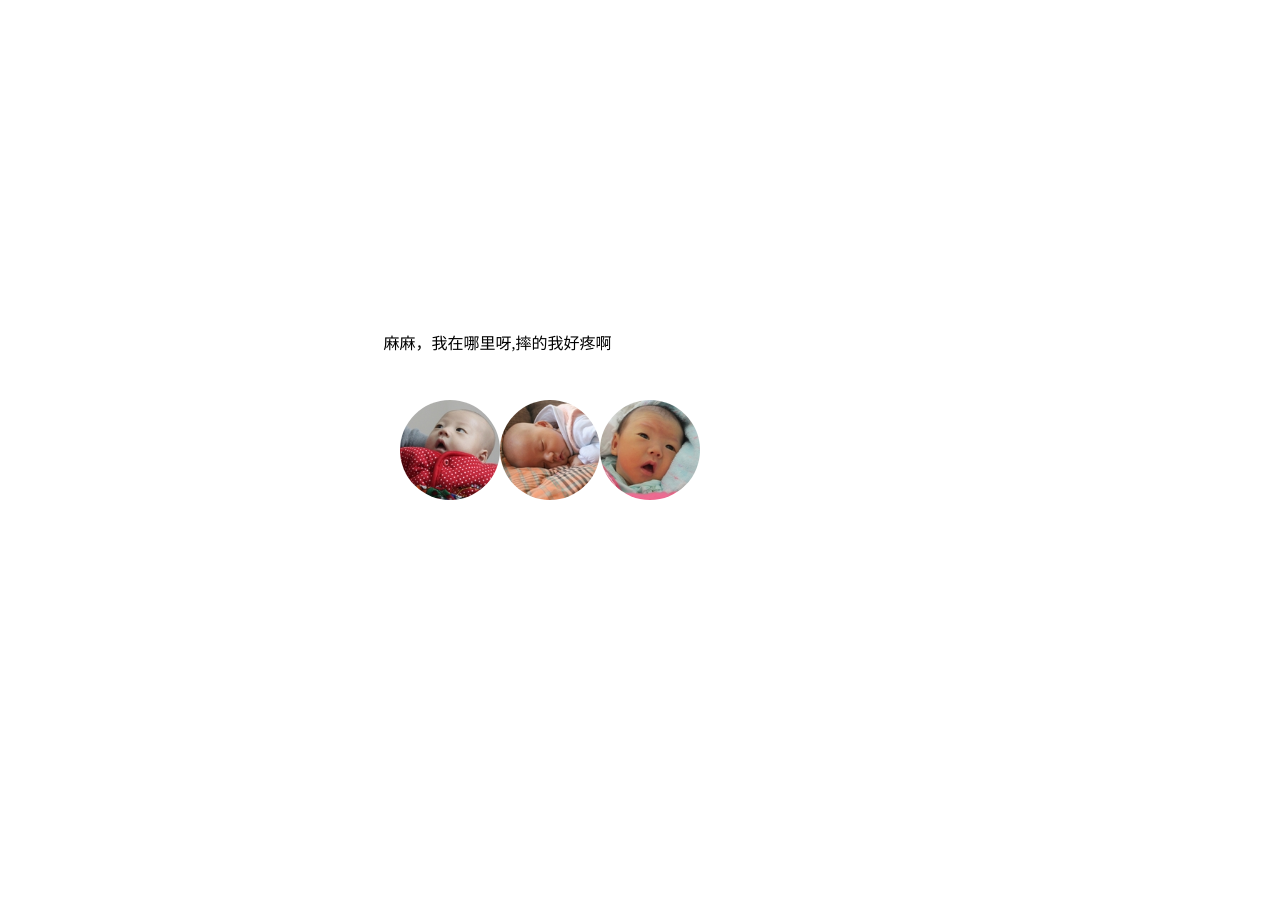
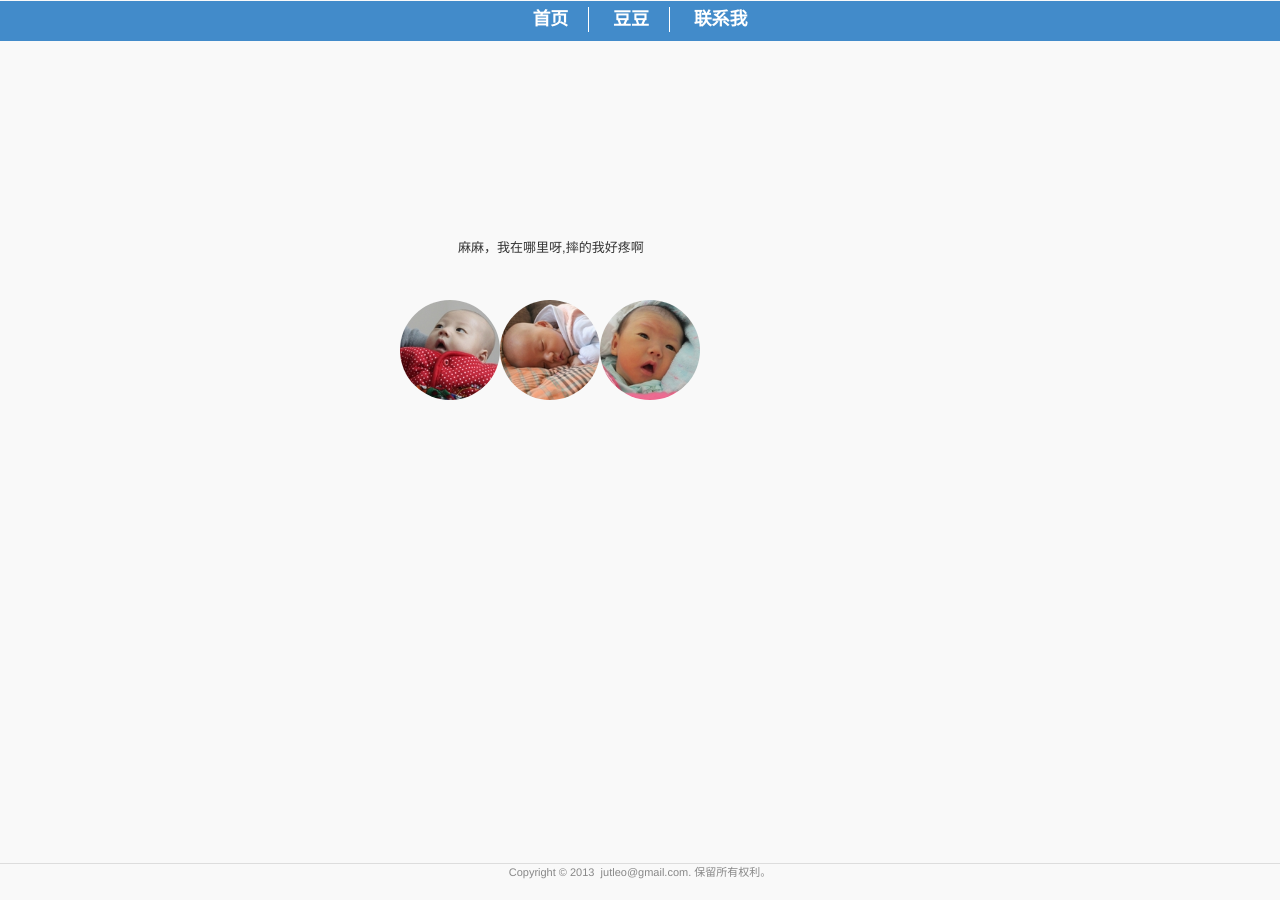
Before and after one commit to jutleo/jutleo.github.com, a Jekyll site: the page andy.html, which Jekyll copies as it is, in a window 1280 px wide. Built offline with Jekyll 4.4.1, drawn with Linux system fonts in a browser that asks for light colours; nearby versions of some CDN libraries; library files that are not in the unit come from our copies; Markdown is read by kramdown in place of the engine named in the settings.

Commit message:
加入版权

```diff
--- a/andy.html
+++ b/andy.html
@@ -4,33 +4,46 @@
  	<meta http-equiv="Content-type" content="text/html; charset=utf-8">
  	<title>Title</title>
  	<style type="text/css">
- 	.andy {position: absolute; top: 20px; left: 20px; width: 100px; height: 100px; background-color:red; border-radius: 50px; }
+ 	.andy {position: absolute; top: 50px; left: 20px; width: 100px; height: 100px; border-radius: 50px; }
  	.andyMsg{position: absolute;}
  	.andyMsg{display: none;}
  	</style>
+ 	<link rel="stylesheet" href="/static/css/leo.css">
  	<script type="text/javascript" src="/static/js/jquery-1.8.3.min.js"></script>
  	<script type="text/javascript" src="/static/js/jquery.easing.1.3.js"></script>
 
  </head>
  <body>
-
+ 	<div class="leo-head">
+		<ul class="leo-nav">
+		  <li><a href="/" class="leo-nav-item">首页</a></li>
+		  <li><a href="/andy.html" class="leo-nav-item">豆豆</a></li>
+		  <li><a class="leo-nav-item last" href="/contant.html">联系我</a></li>
+		</ul>
+	</div>
  	<img class="andy" id="andy_03" src="/static/img/andy_03.jpg"/>
  	<img class="andy" id="andy_02" src="/static/img/andy_02.jpg"/>
  	<img class="andy" id="andy_01" src="/static/img/andy_01.jpg"/>
  	<span id="andyMsg" class="andyMsg">麻麻，我在哪里呀,摔的我好疼啊</span>
 
+ 	<div class="leo-foot">
+        <p>
+         Copyright &copy; 2013 &nbsp;jutleo@gmail.com. 保留所有权利。
+      </p>
+      </div>
+
  	<script type="text/javascript">
  			$("#andy_01").animate({left: [600, 'swing'],
-    			top: [400, 'easeOutBounce']}, 2000);
+    			top: [300, 'easeOutBounce']}, 2000);
  			setTimeout(function(){
  				$("#andy_02").animate({left: [500, 'swing'],
-    				top: [400, 'easeOutBounce']}, 2000);
+    				top: [300, 'easeOutBounce']}, 2000);
  				setTimeout(function(){
  					$("#andy_03").animate({left: [400, 'swing'],
-    				top: [400, 'easeOutBounce']}, 2000);
+    				top: [300, 'easeOutBounce']}, 2000);
     				setTimeout(function(){
-	 					$("#andyMsg").show().animate({left: [400, 'swing'],
-	    				top: [350, 'easeOutBounce']}, 2000);
+	 					$("#andyMsg").show().animate({left: [450, 'swing'],
+	    				top: [250, 'easeOutBounce']}, 2000);
 	 				}, 1000);
  				}, 1000);
  			}, 1000);
--- a/static/css/leo.css
+++ b/static/css/leo.css
@@ -207,6 +207,8 @@
     clear: both;
     width: 100%;
     margin: 20px 0px;
+    position: absolute;
+    bottom: 0px;
 }
 .leo-foot p {
 	color: #888888;
```
